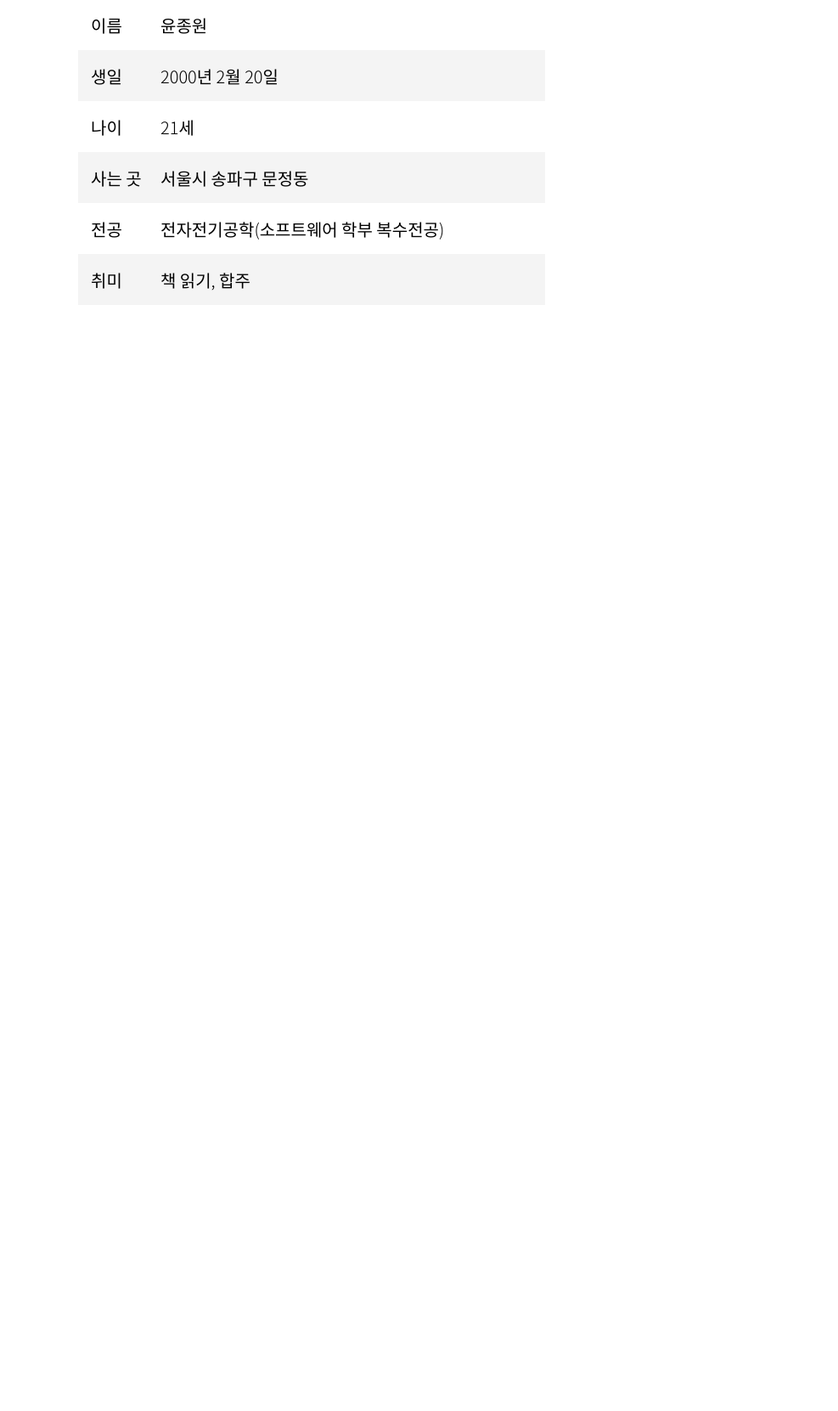
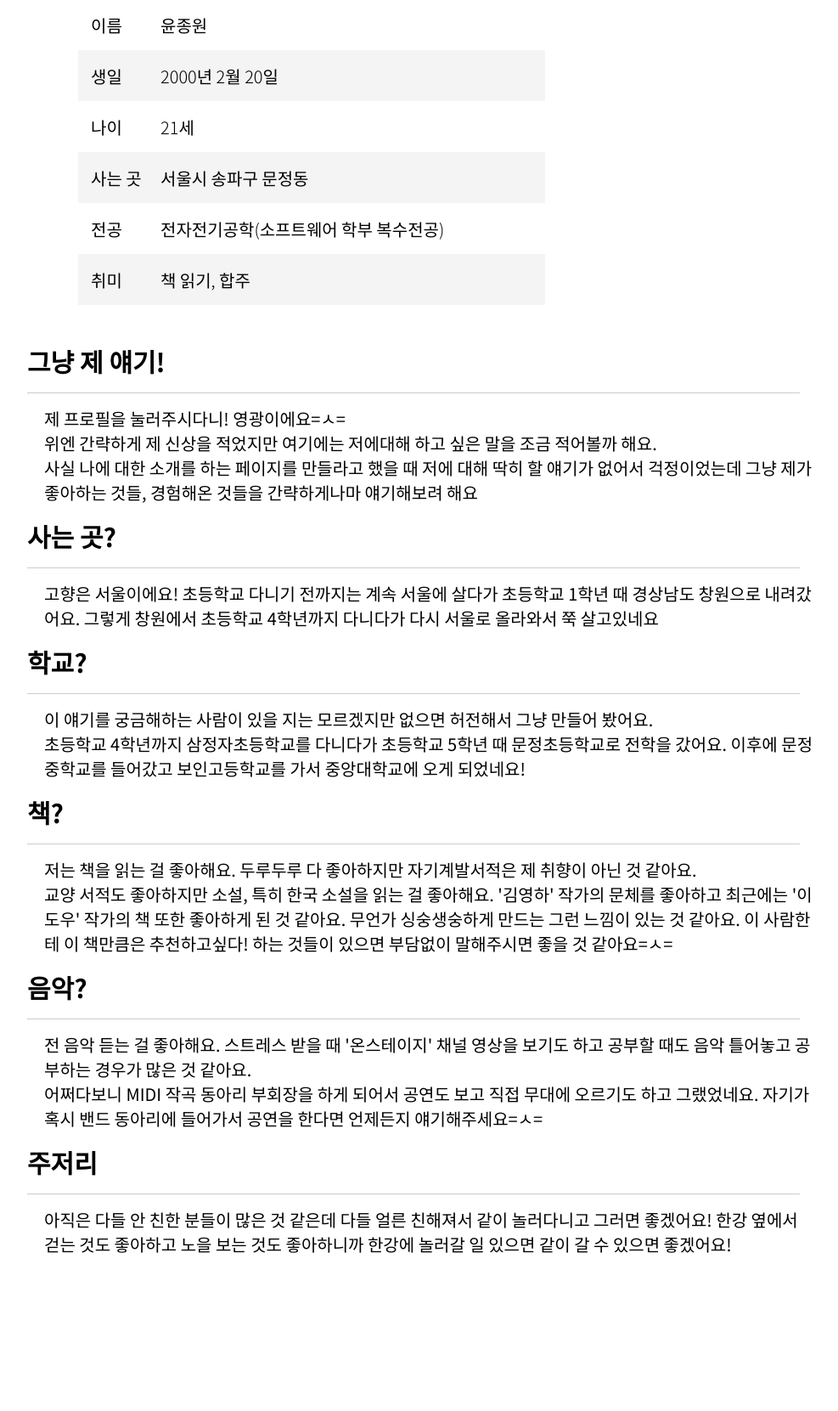
Before and after one commit to 8th-caulion/JongwonyounIntroduce, a Django app: template Project/profileApp/templates/profile.html in a window 1280 px wide. Shown: the part 249-1910 px from the top of the page at 85% size, without its empty margins (133-1120 px from the left). Before the commit the page ends 591 px from the top, so only its background shows below. Run offline with Django 3.2, Linux system fonts and the light colour scheme; the template is opened without the code that fills it, so the values that code supplies are empty; some libraries are stand-ins or nearby versions.

Commit message:
프로필 글 추가

```diff
--- a/Project/profileApp/templates/profile.html
+++ b/Project/profileApp/templates/profile.html
@@ -32,6 +32,50 @@
             <td>책 읽기, 합주</td>
         </tr>
     </table>
-
+    <br>
+    <h2>
+        그냥 제 얘기!
+    </h2>
+    제 프로필을 눌러주시다니! 영광이에요=ㅅ=
+    <br>
+    위엔 간략하게 제 신상을 적었지만 여기에는 저에대해 하고 싶은 말을 조금 적어볼까 해요.
+    <br>
+    사실 나에 대한 소개를 하는 페이지를 만들라고 했을 때 저에 대해 딱히 할 얘기가 없어서 걱정이었는데 그냥 제가 좋아하는 것들, 경험해온 것들을 간략하게나마 얘기해보려 해요
+    <h2>
+        사는 곳?
+    </h2>
+    고향은 서울이에요! 초등학교 다니기 전까지는 계속 서울에 살다가 초등학교 1학년 때 경상남도 창원으로 내려갔어요. 그렇게 창원에서 초등학교 4학년까지 다니다가 다시 서울로 올라와서 쭉 살고있네요
+    <h2>
+        학교?
+    </h2>
+    이 얘기를 궁금해하는 사람이 있을 지는 모르겠지만 없으면 허전해서 그냥 만들어 봤어요.
+    <br>
+    초등학교 4학년까지 삼정자초등학교를 다니다가 초등학교 5학년 때 문정초등학교로 전학을 갔어요. 이후에 문정중학교를 들어갔고 보인고등학교를 가서 중앙대학교에 오게 되었네요!
+    <h2>
+        책?
+    </h2>
+    저는 책을 읽는 걸 좋아해요. 두루두루 다 좋아하지만 자기계발서적은 제 취향이 아닌 것 같아요.
+    <br>
+    교양 서적도 좋아하지만 소설, 특히 한국 소설을 읽는 걸 좋아해요. '김영하' 작가의 문체를 좋아하고 최근에는 '이도우' 작가의 책 또한 좋아하게 된 것 같아요. 무언가 싱숭생숭하게 만드는 그런 느낌이 있는
+    것 같아요.
+    이 사람한테 이 책만큼은 추천하고싶다! 하는 것들이 있으면 부담없이 말해주시면 좋을 것 같아요=ㅅ=
+    <h2>
+        음악?
+    </h2>
+    전 음악 듣는 걸 좋아해요. 스트레스 받을 때 '온스테이지' 채널 영상을 보기도 하고 공부할 때도 음악 틀어놓고 공부하는 경우가 많은 것 같아요.
+    <br>
+    어쩌다보니 MIDI 작곡 동아리 부회장을 하게 되어서 공연도 보고 직접 무대에 오르기도 하고 그랬었네요. 자기가 혹시 밴드 동아리에 들어가서 공연을 한다면 언제든지 얘기해주세요=ㅅ=
+    <h2>
+        주저리
+    </h2>
+    아직은 다들 안 친한 분들이 많은 것 같은데 다들 얼른 친해져서 같이 놀러다니고 그러면 좋겠어요! 한강 옆에서 걷는 것도 좋아하고 노을 보는 것도 좋아하니까 한강에 놀러갈 일 있으면 같이 갈 수 있으면
+    좋겠어요!
+    <br>
+    <br>
+    <br>
+    <br>
+    <br>
+    <br>
+    <br>
 </div>
 {% endblock %}
--- a/Project/static/css/style.css
+++ b/Project/static/css/style.css
@@ -108,3 +108,11 @@ table tr>td:nth-child(1) {
 table tr>td:nth-child(2) {
     font-weight: 300;
 }
+
+h2 {
+    font-size: 30px;
+    margin: 15px 0;
+    transform: translateX(-20px);
+    padding-bottom: 15px;
+    border-bottom: 1px solid #ccc;
+}
```
